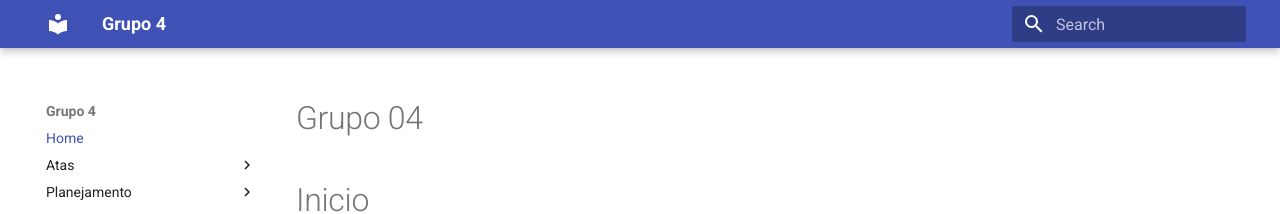
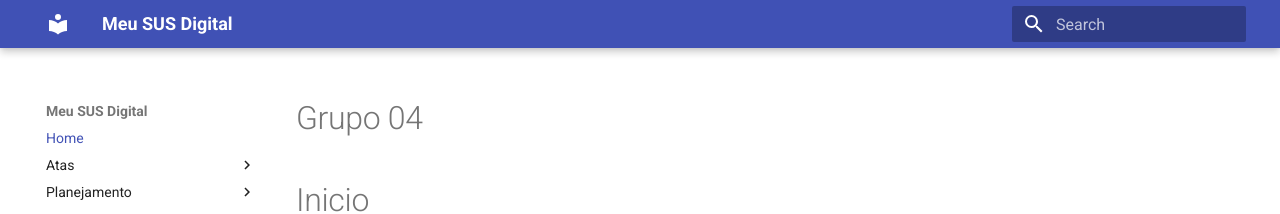
Before and after one commit to Requisitos-de-Software/2024.2-MeuSUSDigital, an MkDocs documentation site: the page built from docs/index.md, in a window 1280 px wide. Shown: the top 214 px of the page. Built offline with MkDocs 1.6.1 and Material for MkDocs 9.7.7, drawn with Linux system fonts in a browser that asks for light colours.

Commit message:
atualização da estrutura e das rotas do MkDocs

```diff
--- a/mkdocs.yml
+++ b/mkdocs.yml
@@ -1,5 +1,5 @@
-site_name: "Grupo 4"
-site_url: "https://requisitos-de-software.github.io/2024.2-Grupo04/"
+site_name: "Meu SUS Digital"
+site_url: "https://requisitos-de-software.github.io/2024.2-MeuSUSDigital/"
 theme:
   name: "material"
 
@@ -9,8 +9,9 @@
   - Atas:
     - Ata 1º reunião: atas/ata01.md
   - Planejamento:
-    - Aplicativo selecionado: planejamento/apps-avaliados.md
+    - HeatMap: planejamento/heatmap.md
     - Ferramentas: planejamento/ferramentas.md
-    - HeatMap: planejamento/heatmap.md
+    - Aplicativo Selecionado: planejamento/apps-avaliados.md
+    - Rich Picture: planejamento/rich-picture.md
     - Cronograma de Planejamento: planejamento/cronograma-planejamento.md
     - Cronograma de Execução: planejamento/cronograma-execucao.md
```
